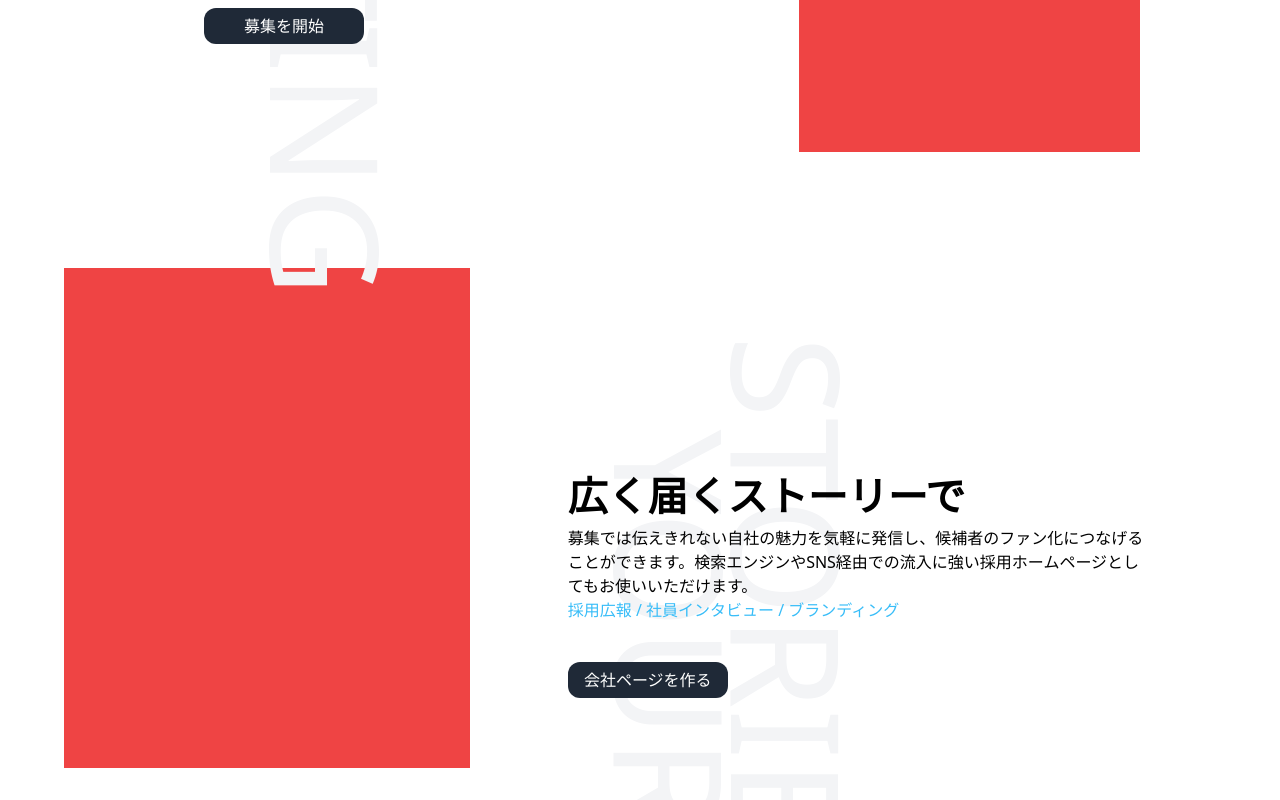
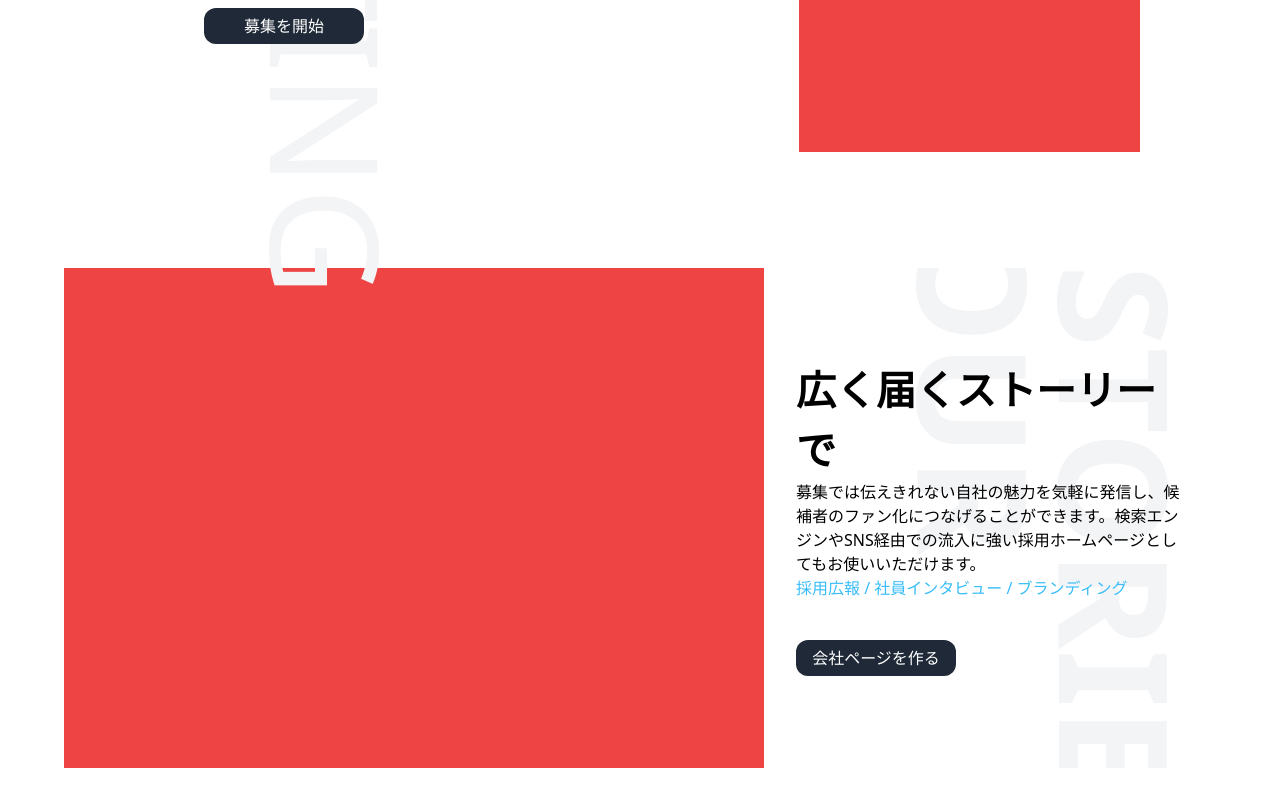
Before and after one commit to H-Kitaura/WANTEDLY-UDON, a React (Create React App) app: page / in a window 1280 px wide. Shown: the part 1760-2560 px from the top of the page. Built offline with nearby package versions, Linux system fonts and the light colour scheme.

Commit message:
edit by maya at sec02

```diff
--- a/public/index.html
+++ b/public/index.html
@@ -24,7 +24,7 @@
       work correctly both with client-side routing and a non-root public URL.
       Learn how to configure a non-root public URL by running `npm run build`.
     -->
-    <title>React App</title>
+    <title>React TEST App</title>
   </head>
   <body>
     <noscript>You need to enable JavaScript to run this app.</noscript>
--- a/src/App.js
+++ b/src/App.js
@@ -18,7 +18,7 @@ import User from './components/User';
 
 function App() {
   return (
-  <main>
+    <main>
       <Header />
       <TopImage />
       <User />
@@ -34,7 +34,7 @@ function App() {
       <Support />
       <GetStart />
       <Footer />
-  </main>
+    </main>
 
 
 
--- a/src/components/Sec02.js
+++ b/src/components/Sec02.js
@@ -6,24 +6,31 @@ const Sec02 = () => {
   return (
     <section>
       <div className={`${styles.padding} ${styles.bgColor} ${styles.flexCenter} mb-32`}>
-        <div className="h-[500px] w-[800px] bg-red-500"></div>
-        <div className="z-10 space-x-6">
-          <div className="text-gray-100 absolute text-[150px] transform rotate-90">YOUR</div>
-          <div className="text-gray-100 absolute text-[150px] transform rotate-90">STORIES</div>
-        </div>
-        <div className={`${styles.boxWidth} ${styles.marginRightText} relative z-20`}>
-          <div className={`${styles.heading1} relative`}>
+        <div className={`${styles.boxWidth}`}>
+          <div className="flex flex-col md:flex-row overflow-hidden">
+            <div className="h-[500px] md:min-w-[700px] bg-red-500"></div>
+            <div className={`flex items-center px-8 relative`}>
+              {/* v---- have to set relative to use z index */}
+              <div className="relative z-20">
+                <div className={`${styles.heading1}`}>
                   広く届くストーリーで
                 </div>
-          <div className=" relative">
+                <div className="">
                   募集では伝えきれない自社の魅力を気軽に発信し、候補者のファン化につなげることができます。検索エンジンやSNS経由での流入に強い採用ホームページとしてもお使いいただけます。
                 </div>
-          <div className="text-sky-400 mb-10 relative">
+                <div className="text-sky-400 mb-10">
                   採用広報 / 社員インタビュー / ブランディング
                 </div>
-          <button className={`${styles.btn} relative`}>
+                <button className={`${styles.btn}`}>
                   会社ページを作る
                 </button>
+              </div>
+              <div className=" absolute -top-9 left-0 z-10">
+                <div className="text-gray-100 text-[150px] font-bold transform rotate-90">YOUR</div>
+                <div className="text-gray-100 text-[150px] font-bold transform rotate-90 absolute left-12">STORIES</div>
+              </div>
+            </div>
+          </div>
         </div>
       </div>
     </section>
--- /dev/null
+++ b/src/components/Sec04.js
@@ -0,0 +1,33 @@
+import React from 'react';
+import styles from '../style';
+
+
+const Sec04 = () => {
+  return (
+    <section>
+      <div className={`${styles.padding} ${styles.bgColor} ${styles.flexCenter}`}>
+        <div className={`${styles.boxWidth}${styles.marginLeftText}`}>
+          <div className="relative">
+            <div className="absolute transform rotate-90 top-10 left-10 text-lg bg-yellow-300 p-10 ">TEST</div>
+            <div className={` ${styles.heading1} z-10 `}>
+              高返信率のスカウトで
+            </div>
+
+          </div>
+          <div className="main">
+            Wantedly上のプロフィールからスキルや経歴、この先やってみたいことなどを直接検索した上で、会いたい候補者へ直接メッセージを送信できます。応募を待たずに攻めの採用アクションにつなげられます。
+          </div>
+          <div className="text-sky-400 mb-10">
+            返信率20% / 柔軟な検索設定 / 自由なフォーマット
+          </div>
+          <button className={`${styles.btn}`}>
+            候補者を見る
+          </button>
+        </div>
+        <div className="h-[500px] w-[800px] bg-red-500"></div>
+      </div>
+    </section>
+  )
+}
+
+export default Sec04
```
Lines whose indentation alone changed are shown as unchanged.
